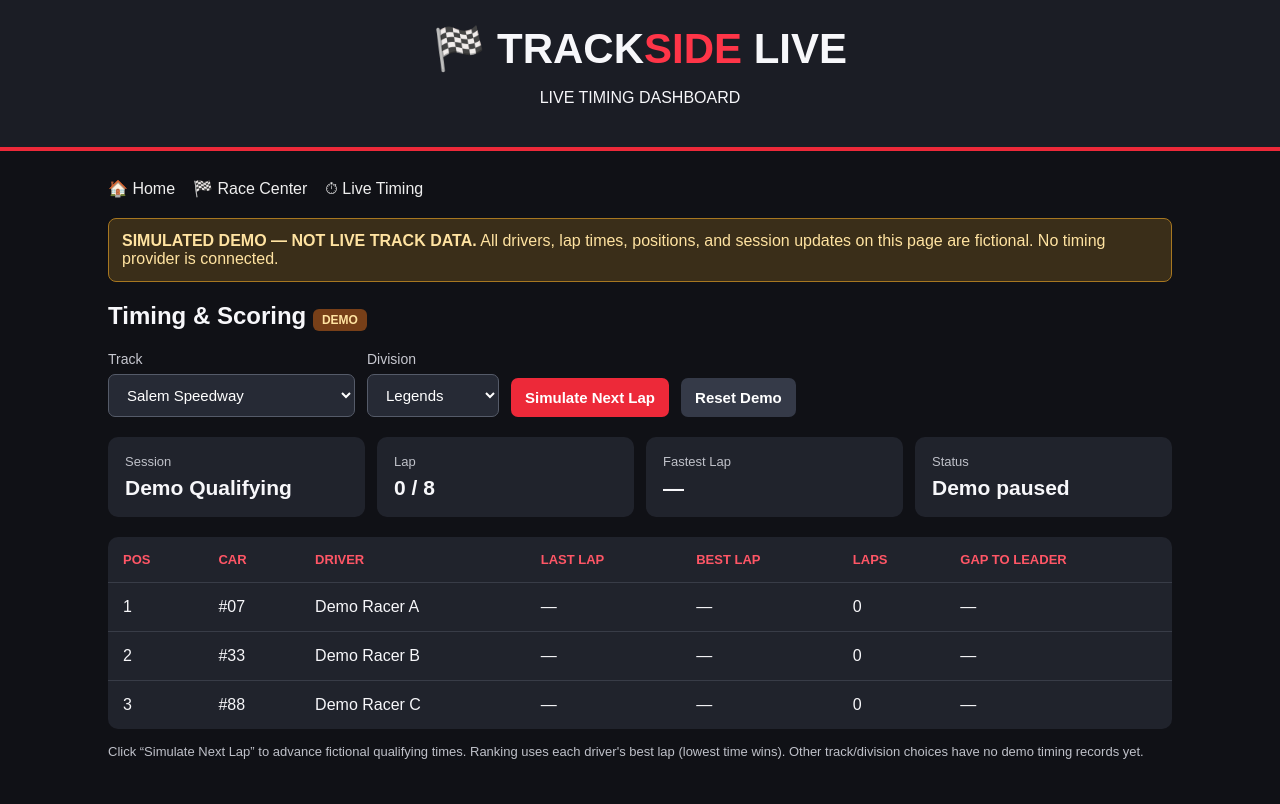
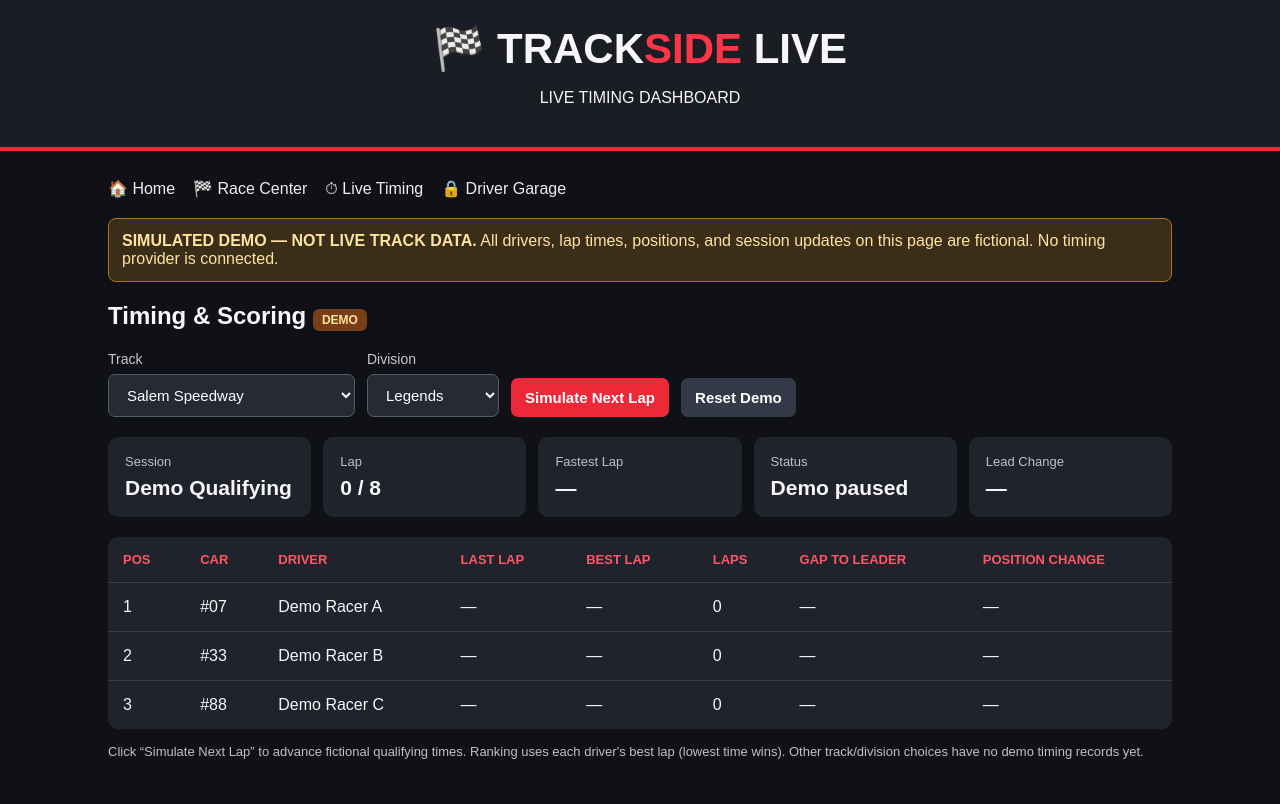
Before and after one commit to TJackson1322/trackside-live, a Flask app: page /live-timing in a window 1280 px wide. Run offline with Flask 3, Linux system fonts and the light colour scheme.

Commit message:
Add position changes and leader changes to simulated timing

```diff
--- a/templates/live_timing.html
+++ b/templates/live_timing.html
@@ -21,7 +21,7 @@ button{background:#ed2939;border:0;cursor:pointer;font-weight:bold}button.second
 <body>
 <header><h1>🏁 TRACK<span class="accent">SIDE</span> LIVE</h1><p>LIVE TIMING DASHBOARD</p></header>
 <main>
-<nav><a href="/">🏠 Home</a><a href="/race-center">🏁 Race Center</a><a href="/live-timing">⏱ Live Timing</a></nav>
+<nav><a href="/">🏠 Home</a><a href="/race-center">🏁 Race Center</a><a href="/live-timing">⏱ Live Timing</a><a href="/driver-garage">🔒 Driver Garage</a></nav>
 <div class="demo"><strong>SIMULATED DEMO — NOT LIVE TRACK DATA.</strong> All drivers, lap times, positions, and session updates on this page are fictional. No timing provider is connected.</div>
 <h2>Timing & Scoring <span class="badge">DEMO</span></h2>
 <div class="controls">
@@ -34,9 +34,9 @@ button{background:#ed2939;border:0;cursor:pointer;font-weight:bold}button.second
 <div class="stat"><span>Session</span><strong id="session">Demo Qualifying</strong></div>
 <div class="stat"><span>Lap</span><strong id="lap">1 / 8</strong></div>
 <div class="stat"><span>Fastest Lap</span><strong id="fastest">—</strong></div>
-<div class="stat"><span>Status</span><strong id="status">Demo paused</strong></div>
+<div class="stat"><span>Status</span><strong id="status">Demo paused</strong></div><div class="stat"><span>Lead Change</span><strong id="leadchange">—</strong></div>
 </div>
-<div class="table-wrap"><table><thead><tr><th>Pos</th><th>Car</th><th>Driver</th><th>Last Lap</th><th>Best Lap</th><th>Laps</th><th>Gap to Leader</th></tr></thead><tbody id="rows"></tbody></table></div>
+<div class="table-wrap"><table><thead><tr><th>Pos</th><th>Car</th><th>Driver</th><th>Last Lap</th><th>Best Lap</th><th>Laps</th><th>Gap to Leader</th><th>Position Change</th></tr></thead><tbody id="rows"></tbody></table></div>
 <p class="note">Click “Simulate Next Lap” to advance fictional qualifying times. Ranking uses each driver's best lap (lowest time wins). Other track/division choices have no demo timing records yet.</p>
 </main>
 <script>
@@ -45,10 +45,10 @@ const initial=[
  {name:"Demo Racer B",car:"33",base:18.637},
  {name:"Demo Racer C",car:"88",base:18.912}
 ];
-let lap=0, racers=[];
+let lap=0, racers=[],previousRanks={};
 const $=id=>document.getElementById(id);
 function reset(){
- lap=0;racers=initial.map((r,i)=>({...r,best:null,last:null,laps:0,index:i}));
+ lap=0;previousRanks={};$("leadchange").textContent="—";racers=initial.map((r,i)=>({...r,best:null,last:null,laps:0,index:i}));
  render();
 }
 function advance(){
@@ -68,15 +68,22 @@ function render(){
  $("lap").textContent=supported?lap+" / 8":"—";
  $("status").textContent=!supported?"No demo session":lap>=8?"Demo finished":"Demo paused";
  const rows=$("rows");rows.replaceChildren();
- if(!supported){const tr=rows.insertRow();const td=tr.insertCell();td.colSpan=7;td.textContent="No demo timing available for this track and division."; $("fastest").textContent="—";return;}
+ if(!supported){const tr=rows.insertRow();const td=tr.insertCell();td.colSpan=8;td.textContent="No demo timing available for this track and division."; $("fastest").textContent="—";return;}
  const ordered=[...racers].sort((a,b)=>(a.best??Infinity)-(b.best??Infinity)||a.index-b.index);
  const lead=ordered[0]?.best;
  $("fastest").textContent=lead===null||lead===undefined?"—":lead.toFixed(3)+"s";
+ const nextRanks={};
  ordered.forEach((r,i)=>{
+  nextRanks[r.car]=i+1;
+  const prior=previousRanks[r.car];
+  const delta=lap<2||prior===undefined?"—":prior>i+1?"▲ "+(prior-i-1):prior<i+1?"▼ "+(i+1-prior):"—";
   const tr=rows.insertRow();
-  const vals=[String(i+1),"#"+r.car,r.name,r.last===null?"—":r.last.toFixed(3)+"s",r.best===null?"—":r.best.toFixed(3)+"s",String(r.laps),r.best===null?"—":i===0?"LEADER":"+"+(r.best-lead).toFixed(3)+"s"];
+  const vals=[String(i+1),"#"+r.car,r.name,r.last===null?"—":r.last.toFixed(3)+"s",r.best===null?"—":r.best.toFixed(3)+"s",String(r.laps),r.best===null?"—":i===0?"LEADER":"+"+(r.best-lead).toFixed(3)+"s",delta];
   vals.forEach((value,j)=>{const td=tr.insertCell();td.textContent=value;if(j===4&&i===0&&r.best!==null)td.className="fastest";});
  });
+ const oldLeader=Object.keys(previousRanks).find(car=>previousRanks[car]===1);
+ $("leadchange").textContent=lap<2?"—":oldLeader&&oldLeader!==ordered[0]?.car?"New leader #"+ordered[0].car:"No change";
+ previousRanks=nextRanks;
 }
 $("advance").addEventListener("click",advance);
 $("reset").addEventListener("click",reset);
```
